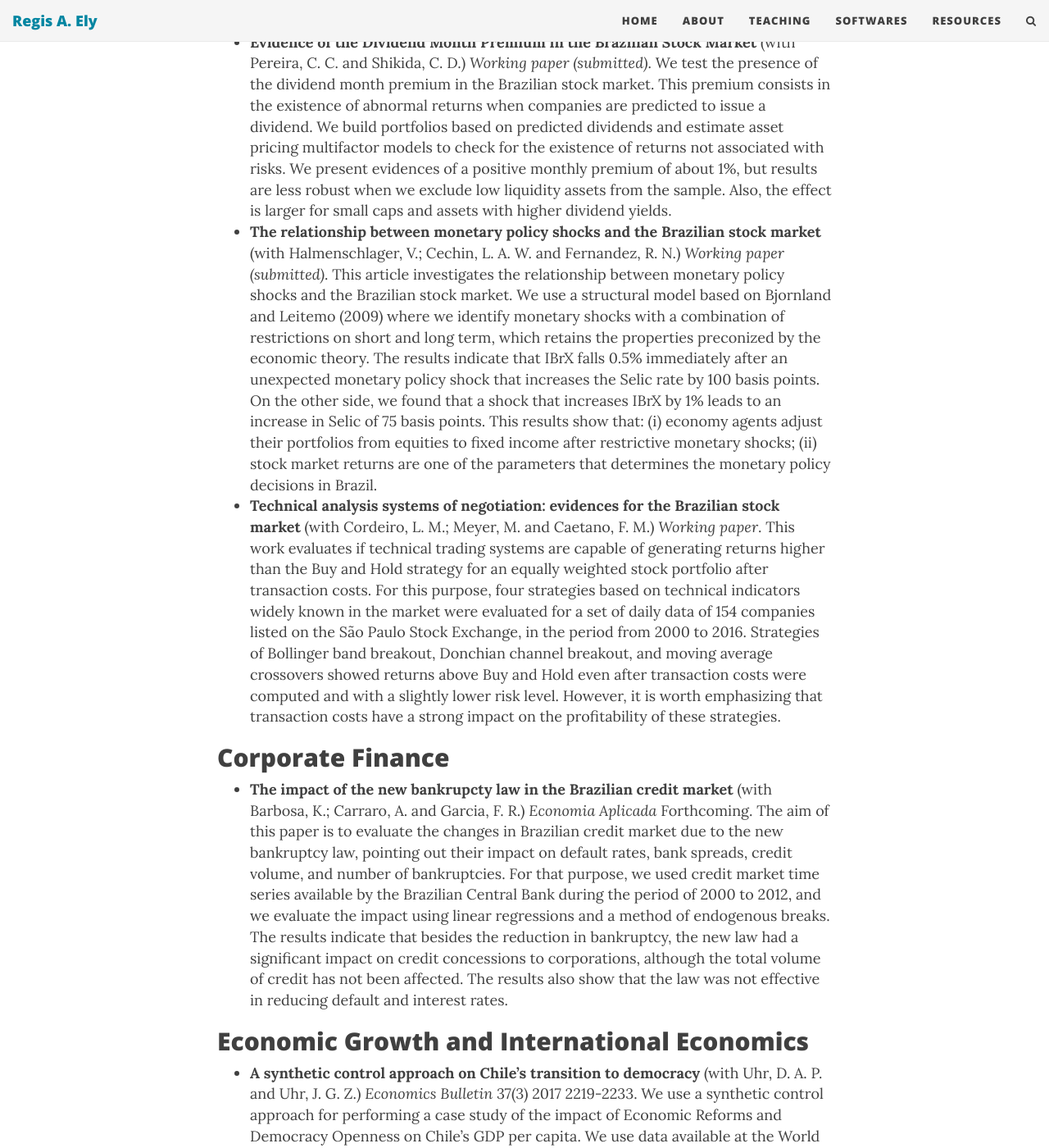
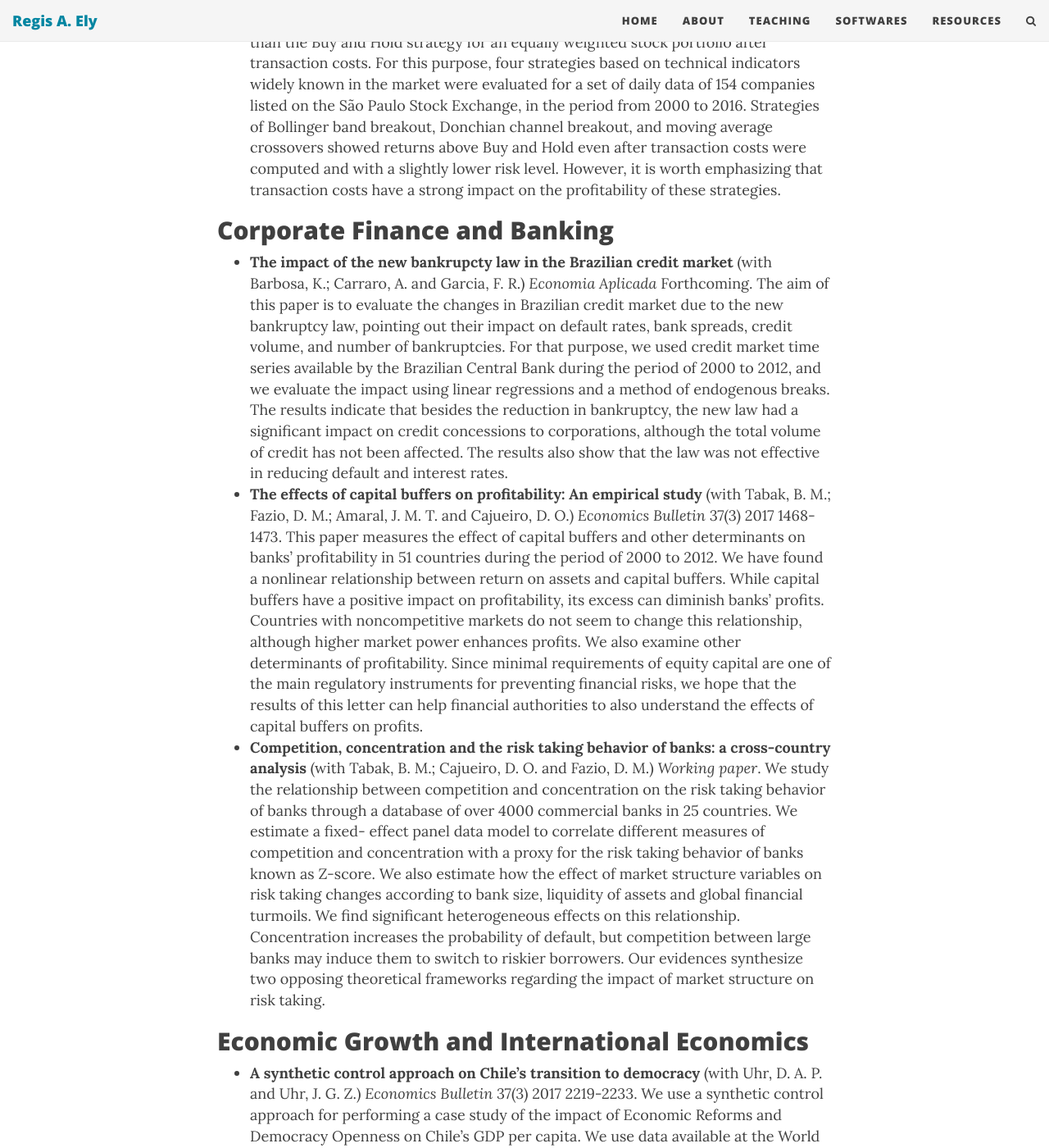
Before and after one commit to regisely/regisely.github.io, a Jekyll site: the page built from research.md, in a window 1280 px wide and 1400 px high, scrolled down 1858 px. Shown: the whole window at 82% size. Built offline with Jekyll 4.4.1, drawn with Linux system fonts in a browser that asks for light colours; nearby versions of some CDN libraries; some of the changed text lies outside the part shown.

Commit message:
research

```diff
--- a/research.md
+++ b/research.md
@@ -7,20 +7,20 @@ comments: false
 
 My research expertise includes five major areas of economics... (list in reverse order)
 
-## Applied Finance and Banking
+## Applied Finance
 
-- **The effects of capital buffers on profitability: An empirical study** (with Tabak, B. M.; Fazio, D. M.; Amaral, J. M. T. and Cajueiro, D. O.) *Economics Bulletin* 37(3) 2017 1468-1473. This paper measures the effect of capital buffers and other determinants on banks' profitability in 51 countries during the period of 2000 to 2012. We have found a nonlinear relationship between return on assets and capital buffers. While capital buffers have a positive impact on profitability, its excess can diminish banks' profits. Countries with noncompetitive markets do not seem to change this relationship, although higher market power enhances profits. We also examine other determinants of profitability. Since minimal requirements of equity capital are one of the main regulatory instruments for preventing financial risks, we hope that the results of this letter can help financial authorities to also understand the effects of capital buffers on profits.
 - **Volatility Spillovers and the Risk-Return Relation Between Stock and Foreign Exchange Markets in Brazil** *Latin American Business Review* 16(4) 2016 305-325. We examine the evidence of mean and volatility spillovers between stock and foreign exchange markets in Brazil with multivariate GARCH models and nonlinear Granger causality tests. We also use a multivariate GARCH-in-mean model to assess the relationship between risk and return in these markets. The results indicate that the stock market leads the foreign exchange market in price formation and that nonlinear Granger causalities from the exchange market to the stock market do occur. Part of these nonlinear causalities are explained by volatility spillovers. We show that exchange rate volatility affects not only stock market volatility but also stock returns.
 - **Relations Between Serial Correlation and Volatility: Is There a LeBaron Effect in Brazil?** *Brazilian Review of Finance* 12(1) 2014 13-39. This paper examines the relation between serial correlation and volatility of the Ibovespa index returns and extends the empirical evidence of the LeBaron effect for higher orders of serial correlation. We employ an exponential general autoregressive conditional heteroskedastic model to estimate volatility and an automatic variance ratio statistic to calculate serial correlation. The results support some stylized facts from behavioral finance and help us to explain evidences from empirical studies. We show that (i) serial correlation in weekly returns are negative related with volatility, (ii) this negative relation is found in daily returns only if we use first order serial correlation, and (iii) the effect for weekly returns was not intensified by the 2008 crisis, but a positive relation between volatility and serial correlation for daily returns was identified during that time.
 - **Returns predictability and stock market efficiency in Brazil** *Brazilian Review of Finance* 9(4) 2011 571-584. This paper searches for evidence of predictability in the Brazilian stock market using portfolios grouped by sector and firm size with data from 1999 to 2008. I conduct an automatic variance ratio test using wild bootstrap. This methodology eliminates the arbitrary choice of the holding period as well as improves small sample properties. The results suggest (i) stocks from the industrial sector are highly predictable, (ii) stocks from small firms tend to be more predictable than the ones from large firms, (iii) the Brazilian stock market, measured by the Ibovespa index from 1986 to 2008, shows an increase of efficiency since 1994.
-- **Competition, concentration and the risk taking behavior of banks: a cross-country analysis** (with Tabak, B. M.; Cajueiro, D. O. and Fazio, D. M.) *Working paper*. We study the relationship between competition and concentration on the risk taking behavior of banks through a database of over 4000 commercial banks in 25 countries. We estimate a fixed- effect panel data model to correlate different measures of competition and concentration with a proxy for the risk taking behavior of banks known as Z-score. We also estimate how the effect of market structure variables on risk taking changes according to bank size, liquidity of assets and global financial turmoils. We find significant heterogeneous effects on this relationship. Concentration increases the probability of default, but competition between large banks may induce them to switch to riskier borrowers. Our evidences synthesize two opposing theoretical frameworks regarding the impact of market structure on risk taking.
 - **Evidence of the Dividend Month Premium in the Brazilian Stock Market** (with Pereira, C. C. and Shikida, C. D.) *Working paper (submitted)*. We test the presence of the dividend month premium in the Brazilian stock market. This premium consists in the existence of abnormal returns when companies are predicted to issue a dividend. We build portfolios based on predicted dividends and estimate asset pricing multifactor models to check for the existence of returns not associated with risks. We present evidences of a positive monthly premium of about 1%, but results are less robust when we exclude low liquidity assets from the sample. Also, the effect is larger for small caps and assets with higher dividend yields.
 - **The relationship between monetary policy shocks and the Brazilian stock market** (with Halmenschlager, V.; Cechin, L. A. W. and Fernandez, R. N.) *Working paper (submitted)*. This article investigates the relationship between monetary policy shocks and the Brazilian stock market. We use a structural model based on Bjornland and Leitemo (2009) where we identify monetary shocks with a combination of restrictions on short and long term, which retains the properties preconized by the economic theory. The results indicate that IBrX falls 0.5% immediately after an unexpected monetary policy shock that increases the Selic rate by 100 basis points. On the other side, we found that a shock that increases IBrX by 1% leads to an increase in Selic of 75 basis points. This results show that: (i) economy agents adjust their portfolios from equities to fixed income after restrictive monetary shocks; (ii) stock market returns are one of the parameters that determines the monetary policy decisions in Brazil.
 - **Technical analysis systems of negotiation: evidences for the Brazilian stock market** (with Cordeiro, L. M.; Meyer, M. and Caetano, F. M.) *Working paper*. This work evaluates if technical trading systems are capable of generating returns higher than the Buy and Hold strategy for an equally weighted stock portfolio after transaction costs. For this purpose, four strategies based on technical indicators widely known in the market were evaluated for a set of daily data of 154 companies listed on the São Paulo Stock Exchange, in the period from 2000 to 2016. Strategies of Bollinger band breakout, Donchian channel breakout, and moving average crossovers showed returns above Buy and Hold even after transaction costs were computed and with a slightly lower risk level. However, it is worth emphasizing that transaction costs have a strong impact on the profitability of these strategies.
 
-## Corporate Finance
+## Corporate Finance and Banking
 
 - **The impact of the new bankrupcty law in the Brazilian credit market** (with Barbosa, K.; Carraro, A. and Garcia, F. R.) *Economia Aplicada* Forthcoming. The aim of this paper is to evaluate the changes in Brazilian credit market due to the new bankruptcy law, pointing out their impact on default rates, bank spreads, credit volume, and number of bankruptcies. For that purpose, we used credit market time series available by the Brazilian Central Bank during the period of 2000 to 2012, and we evaluate the impact using linear regressions and a method of endogenous breaks. The results indicate that besides the reduction in bankruptcy, the new law had a significant impact on credit concessions to corporations, although the total volume of credit has not been affected. The results also show that the law was not effective in reducing default and interest rates.
+- **The effects of capital buffers on profitability: An empirical study** (with Tabak, B. M.; Fazio, D. M.; Amaral, J. M. T. and Cajueiro, D. O.) *Economics Bulletin* 37(3) 2017 1468-1473. This paper measures the effect of capital buffers and other determinants on banks' profitability in 51 countries during the period of 2000 to 2012. We have found a nonlinear relationship between return on assets and capital buffers. While capital buffers have a positive impact on profitability, its excess can diminish banks' profits. Countries with noncompetitive markets do not seem to change this relationship, although higher market power enhances profits. We also examine other determinants of profitability. Since minimal requirements of equity capital are one of the main regulatory instruments for preventing financial risks, we hope that the results of this letter can help financial authorities to also understand the effects of capital buffers on profits.
+- **Competition, concentration and the risk taking behavior of banks: a cross-country analysis** (with Tabak, B. M.; Cajueiro, D. O. and Fazio, D. M.) *Working paper*. We study the relationship between competition and concentration on the risk taking behavior of banks through a database of over 4000 commercial banks in 25 countries. We estimate a fixed- effect panel data model to correlate different measures of competition and concentration with a proxy for the risk taking behavior of banks known as Z-score. We also estimate how the effect of market structure variables on risk taking changes according to bank size, liquidity of assets and global financial turmoils. We find significant heterogeneous effects on this relationship. Concentration increases the probability of default, but competition between large banks may induce them to switch to riskier borrowers. Our evidences synthesize two opposing theoretical frameworks regarding the impact of market structure on risk taking.
 
 ## Economic Growth and International Economics
 
```
